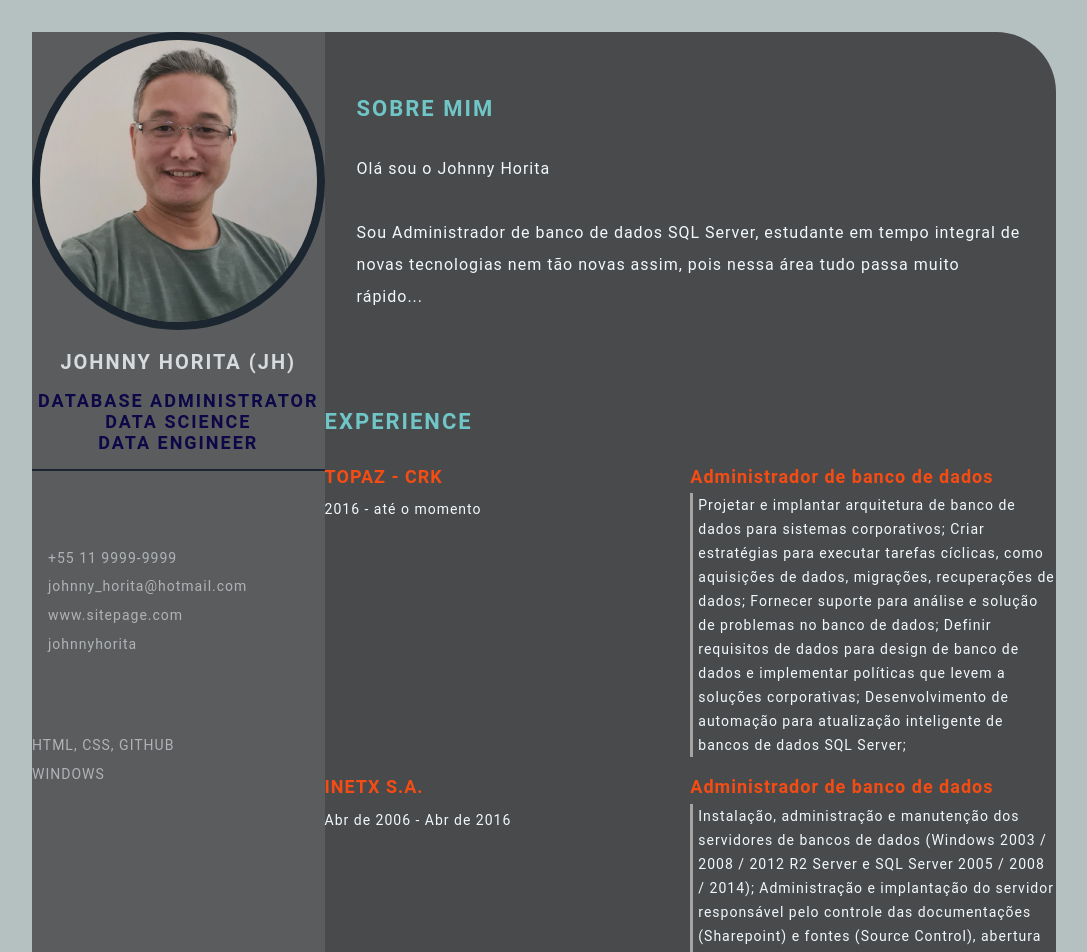
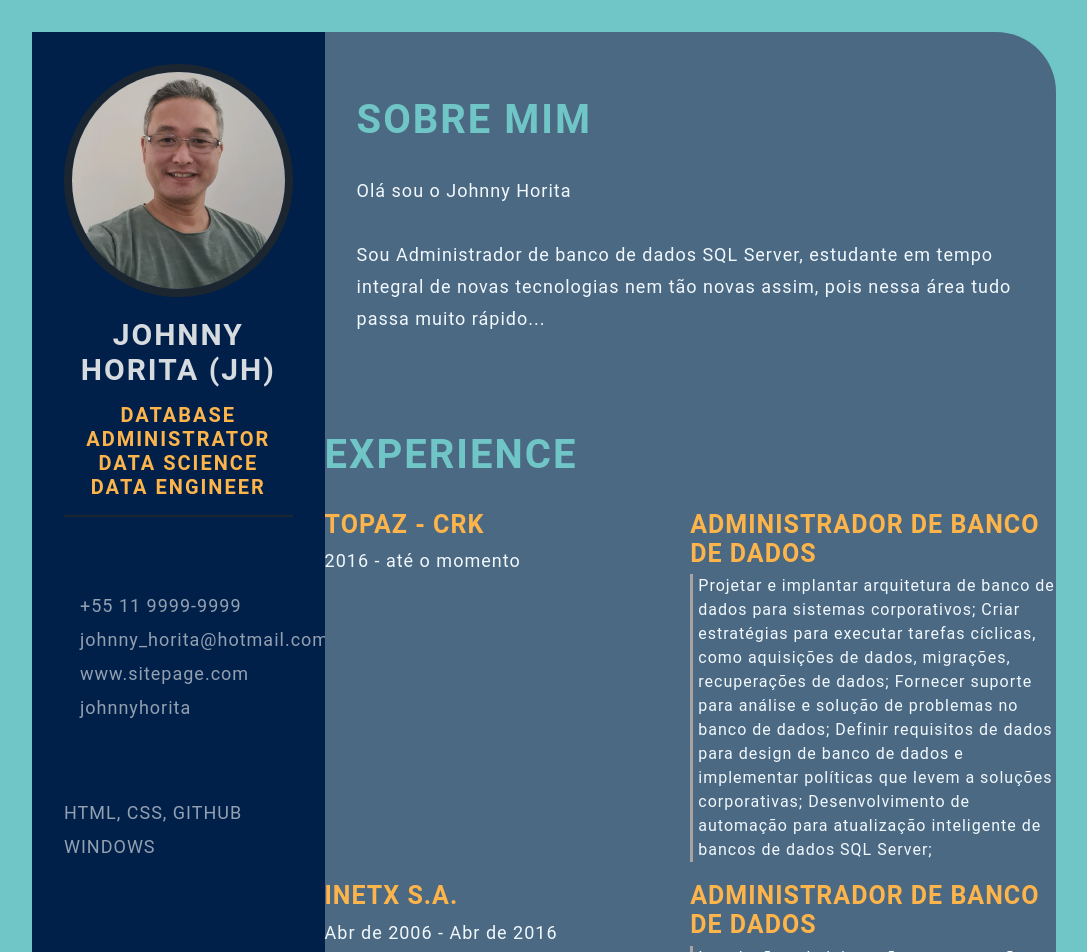
Before and after one commit to johnnyhorita/devweekgit.github.io, a plain HTML site: page index.html in a window 1280 px wide. Shown: the top 952 px of the page, without its empty margins (96-1183 px from the left). Drawn offline with Linux system fonts and the light colour scheme.

Commit message:
Feature: Add Awards (#7)
Add awards, update css styyles

Co-authored-by: johnny.horita <johnny.horita@crk.com.br>

```diff
--- a/css/style.css
+++ b/css/style.css
@@ -4,6 +4,10 @@
     box-sizing: border-box;
     list-style: none;
     font-family: 'Roboto', sans-serif;
+}
+
+body {
+    background-color: #70c6c7;
 }
 
 .resume-contents {
@@ -17,28 +21,29 @@
 .left-section {
     grid-column: span 2;
     height: 100%;
-    background-color: #999999;
+    background-color: #00204A;
 }
 
 .right-section {
     grid-column: span 5;
     height: 100%;
-    background-color: #424a50;
+    background-color: #4B6982;
     border-radius: 0px 60px 0px 0px;
 }
 
-.left-section-contents{
+.left-section-content{
     padding: 2rem 2rem;
 }
 
 .profile {
     width: 100%;
-    border-bottom: 2px solid #eeeeee;
+    border-bottom: 2px solid #1B2631;
 }
 
 .profile .profile-image {
     width: 100%;
-    border-radius: 100%;
+    border-radius: 50%;
+    border: 8px solid #1B2631;
 }
 
 .name {
@@ -46,19 +51,31 @@
     font-size: 30px;
     letter-spacing: 2px;
     text-transform: uppercase;
+    text-align: center;
+    font-weight: bold;
+    padding: 1rem 0;
 }
 
 .profession {
-    color: #eeeeee;
+    color: #FDB44B;
     font-size: 20px;
     text-transform: uppercase;
     text-align: center;
+    letter-spacing: 2px;
+    font-weight: bold;
+    padding-bottom: 1rem;
 }
 
 /* .contact-info { border-bottom: 2px solid #1B2631; } */
 .left-title {
-    color: #eeeeee;
+    color: #FDB44B;
     font-size: 20px;
+    letter-spacing: 2px;
+    text-transform: uppercase;
+    font-weight: bold;
+    display: flex;
+    align-items: center;
+    padding-top: 3rem;
 }
 
 .contact-info ul {
@@ -68,14 +85,18 @@
 .contact-info ul li,
 .references ul li {
     padding: .4rem 0;
-    color: #eeeeee;
+    display: flex;
+    align-items: center;
+    color: #d6dbdfaf;
+    letter-spacing: 1px;
+    font-size: 18px;
 }
 
 .contact-info ul li i,
 .references ul li i {
     padding-right: 1rem;
     font-size: 18px;
-    color: #eeeeee;
+    color: #2E86C1;
 }
 
 .skills ul {
@@ -83,15 +104,46 @@
 }
 .skills ul li p {
     padding: .4rem 0;
-    color: #eeeeee;
+    color: #d6dbdfaf;
+    font-size: 18px;
+    letter-spacing: 1px;
+    display: flex;
+    align-items: center;
+    text-transform: uppercase;
 }
+
+.referance-name {
+    padding-top: 1.5rem;
+    padding-bottom: .4rem;
+    font-size: 18px;
+    color: #F9E79F;
+    letter-spacing: 1px;
+    text-transform: uppercase;
+}
+
+.referance-profession {
+    font-size: 16px;
+    color: #d6dbdfaf;
+    letter-spacing: 1px;
+    /* text-transform: uppercase; */
+    padding-bottom: .4rem;
+}
+
 
 .right-section-contents {
     padding: 2rem 2rem;
 }
 
 .right-title {
-    color: #eeeeee;
+    color: #70C6C7;
+    font-size: 40px;
+    letter-spacing: 2px;
+    text-transform: uppercase;
+    font-weight: bold;
+    display: flex;
+    align-items: center;
+    padding: 2rem 0;
+    position: relative;
 }
 
 .gap {
@@ -99,5 +151,143 @@
 }
 .about-me-contents {
     font-size: 18px;
-    color: #eeeeee;
+    letter-spacing: 1px;
+    line-height: 2rem;
+    color: #F1F8FD;
 }
+
+.experience-contents,
+.education-contents,
+.awards-contents {
+    display: grid;
+    grid-template-columns: repeat(2, 1fr);
+    padding-bottom: 2rem;
+    color: #F1F8FD;
+}
+
+.exp-company-name,
+.education-school-name,
+.awards-company-name {
+    font-size: 25px;
+    font-weight: bold;
+    text-transform: uppercase;
+    letter-spacing: 1px;
+    color: #FDB44B;
+    padding-bottom: .4rem;
+}
+
+.exp-time-period,
+.educationp-time-period,
+.awards-time-period {
+    font-size: 18px;
+    letter-spacing: 1px;
+    line-height: 2rem;
+}
+
+.exp-position,
+.education-subject,
+.awards-name {
+    font-size: 25px;
+    font-weight: bold;
+    text-transform: uppercase;
+    letter-spacing: 1px;
+    color: #FDB44B;
+    padding-bottom: .4rem;
+}
+
+.exp-desc,
+.education-desc,
+.awards-desc {
+    font-size: 16px;
+    letter-spacing: 1px;
+    line-height: 1.5rem;
+    border-left: 3px solid #a5a3a3;
+    padding-left: 5px;
+}
+
+/* Media queries */
+@media screen and (max-width:780px) {
+    .experience-contents,
+    .education-contents,
+    .awards-contents {
+        grid-template-columns: repeat(1, 1fr);
+    }
+}
+
+@media screen and (max-width:780px) {
+    .left-section {
+        grid-column: span 3;
+    }
+
+    .right-section {
+        grid-column: span 4;
+    }
+
+}
+
+@media screen and (max-width:1200px) {
+    .resume-contents {
+        grid-template-columns: repeat(1, 1fr);
+    }
+}
+
+@media screen and (max-width:390px) {
+    .resume-contents {
+        width: 100%;
+        margin: 0 auto;
+    }
+
+    .name {
+        font-size: 20px;
+    }
+
+    .profession {
+        font-size: 18px;
+    }
+
+    .left-title {
+        font-size: 18px;
+    }
+
+    .right-title {
+        font-size: 18px;
+    }
+
+    .contact-info ul li,
+    .references ul li {
+        font-size: 12px;
+    }
+
+    .contact-info ul li i,
+    .references ul li i {
+        /* padding-right: 1rem; */
+        font-size: 12px;
+    }
+
+    .skills ul li p {
+        font-size: 12px;
+    }
+
+    .about-me-contents {
+        font-size: 16px;
+        line-height: 1.5rem;
+    }
+
+    .exp-company-name,
+    .education-school-name,
+    .awards-company-name {
+        font-size: 18px;
+    }
+
+    .exp-time-period,
+    .educationp-time-period,
+    .awards-time-period {
+        font-size: 16px;
+    }
+
+    .exp-position,
+    .education-subject,
+    .awards-name {
+        font-size: 18px;
+    }
+}
--- /dev/null
+++ b/css/teacherstyle.css
@@ -0,0 +1,103 @@
+* {
+    margin: 0;
+    padding: 0;
+    box-sizing: border-box;
+    list-style: none;
+    font-family: 'Roboto', sans-serif;
+}
+
+.resume-contents {
+    min-height: 100vh;
+    width: 80%;
+    margin: 2rem auto;
+    display: grid;
+    grid-template-columns: repeat(7, 1fr);
+}
+
+.left-section {
+    grid-column: span 2;
+    height: 100%;
+    background-color: #999999;
+}
+
+.right-section {
+    grid-column: span 5;
+    height: 100%;
+    background-color: #424a50;
+    border-radius: 0px 60px 0px 0px;
+}
+
+.left-section-contents{
+    padding: 2rem 2rem;
+}
+
+.profile {
+    width: 100%;
+    border-bottom: 2px solid #eeeeee;
+}
+
+.profile .profile-image {
+    width: 100%;
+    border-radius: 100%;
+}
+
+.name {
+    color: #D6DBDF;
+    font-size: 30px;
+    letter-spacing: 2px;
+    text-transform: uppercase;
+}
+
+.profession {
+    color: #eeeeee;
+    font-size: 20px;
+    text-transform: uppercase;
+    text-align: center;
+}
+
+/* .contact-info { border-bottom: 2px solid #1B2631; } */
+.left-title {
+    color: #eeeeee;
+    font-size: 20px;
+}
+
+.contact-info ul {
+    padding-top: 1.5rem;
+}
+
+.contact-info ul li,
+.references ul li {
+    padding: .4rem 0;
+    color: #eeeeee;
+}
+
+.contact-info ul li i,
+.references ul li i {
+    padding-right: 1rem;
+    font-size: 18px;
+    color: #eeeeee;
+}
+
+.skills ul {
+    padding-top: 1.5rem;
+}
+.skills ul li p {
+    padding: .4rem 0;
+    color: #eeeeee;
+}
+
+.right-section-contents {
+    padding: 2rem 2rem;
+}
+
+.right-title {
+    color: #eeeeee;
+}
+
+.gap {
+    padding-bottom: 2rem;
+}
+.about-me-contents {
+    font-size: 18px;
+    color: #eeeeee;
+}
--- a/index.html
+++ b/index.html
@@ -6,7 +6,7 @@
     <meta name="viewport" content="width=device-width, initial-scale=1.0">
     <title>Johnny Horita - Curriculum Vitae</title>
 
-    <link rel="stylesheet" href="css/new_style.css">
+    <link rel="stylesheet" href="css/style.css">
 
 </head>
 <body>
@@ -108,6 +108,44 @@
             </div>
         </section>
 
+        <section class="awards gap">
+            <div class="right-title">Cursos</div>
+            <div class="awards-contents">
+                <div class="awards-left">
+                    <p class="awards-company-name">EBAC</p>
+                    <p class="awards-time-period">2022</p>
+                </div>
+                <div class="awards-right">
+                    <p class="awards-subject">Jornada DEV</p>
+                    <p class="awards-desc">
+                    </p>
+                </div>
+            </div>
+
+            <div class="awards-contents">
+                <div class="awards-left">
+                    <p class="awards-company-name">Lets Code|Empiricus</p>
+                    <p class="awards-time-period">2021 - 2022</p>
+                </div>
+                <div class="awards-right">
+                    <p class="awards-subject">Datascience Degreee</p>
+                    <p class="awards-desc">
+                    </p>
+                </div>
+            </div>
+            <div class="awards-contents">
+                <div class="awards-left">
+                    <p class="awards-company-name">Awary</p>
+                    <p class="awards-time-period">2020-2021</p>
+                </div>
+                <div class="awards-right">
+                    <p class="awards-subject">Datascience</p>
+                    <p class="awards-desc">
+                    </p>
+                </div>
+            </div>
+        </section>
+
         </section>
 
 
```
Also changed, not shown: css/mystyle.css (renamed from css/new_style.css).
